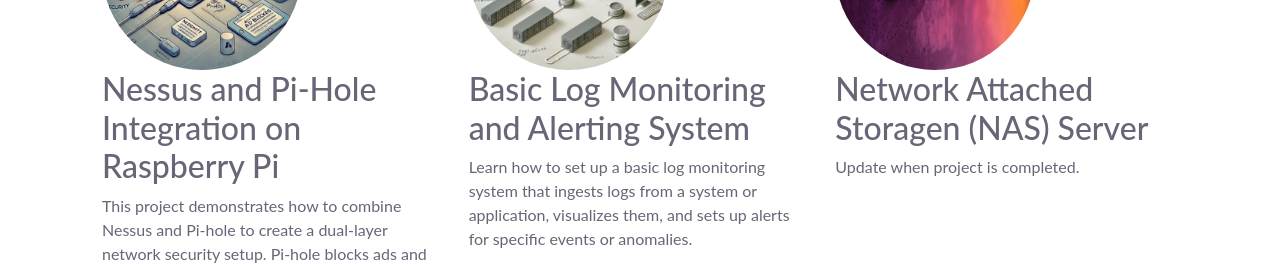
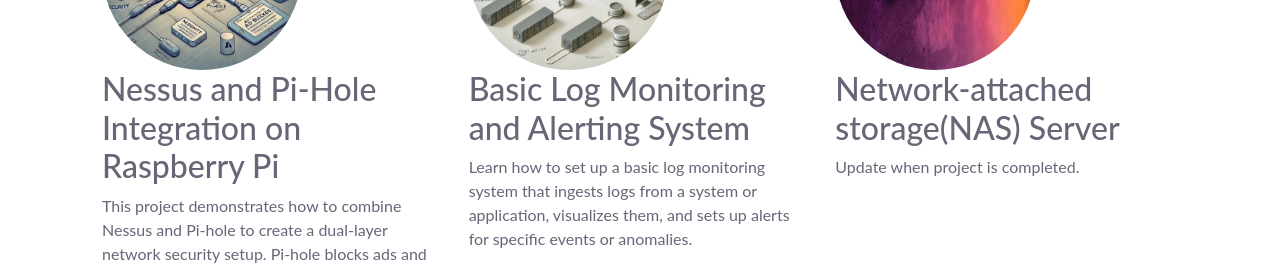
Before and after one commit to JaisonEsteban/JaisonEsteban, a website: page index.html in a window 1280 px wide. Shown: the part 944-1209 px from the top of the page. Drawn offline with nearby package versions, Linux system fonts and the light colour scheme; files whose address does not match are found by name.

Commit message:
Update index.html

```diff
--- a/index.html
+++ b/index.html
@@ -82,7 +82,7 @@
 
             <div class="col-lg-4 center pad_right">
                 <img class="rounded-circle" src="public/projects.jpg" alt="photo" width="200" height="200">
-                <h2 class="impg">Network Attached Storagen (NAS) Server</h2>
+                <h2 class="impg">Network-attached storage(NAS) Server</h2>
                 <p>Update when project is completed.</p>
             </div>
         </div>
```
